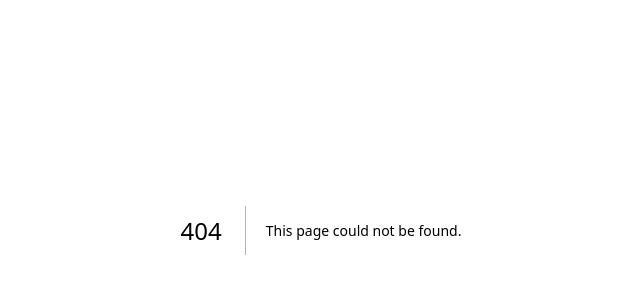
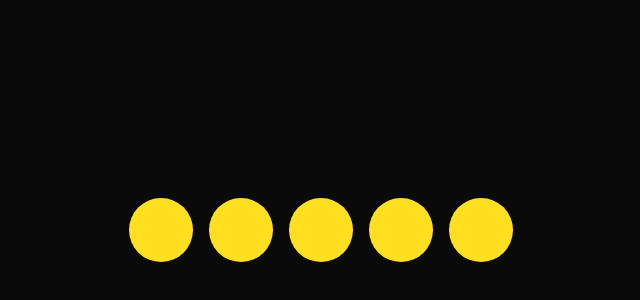
Before and after one commit to shivvyadav/nextjs-motion-animation, a Next.js app: page /stagger-animation in a window 1280 px wide. Before the commit this address had no page. Shown: the part 170-470 px from the top of the page, without its empty margins (319-959 px from the left). Built offline with nearby package versions, Linux system fonts and the light colour scheme.

Commit message:
stagger animation in motion

```diff
--- /dev/null
+++ b/src/app/stagger-animation/page.tsx
@@ -0,0 +1,49 @@
+import * as motion from "motion/react-client";
+
+const parentVariants = {
+  hidden: {
+    opacity: 0,
+    transition: {
+      when: "afterChildren",
+      staggerChildren: 0.1,
+    },
+  },
+  visible: {
+    opacity: 1,
+    transition: {
+      when: "beforeChildren",
+      staggerChildren: 0.1,
+    },
+  },
+};
+
+const childVariants = {
+  hidden: {
+    opacity: 0,
+    y: 16,
+  },
+  visible: {
+    opacity: 1,
+    y: 0,
+  },
+};
+
+export default function StaggerAnimation() {
+  return (
+    <div className='h-screen flex justify-center items-center gap-8 px-32 py-8 max-w-5xl mx-auto bg-neutral-950'>
+      <motion.div
+        variants={parentVariants}
+        initial='hidden'
+        animate='visible'
+        className='flex gap-4'>
+        {[...Array(5)].map((_, index) => (
+          <motion.div
+            variants={childVariants}
+            key={index}
+            className='bg-yellow-300 size-16 rounded-full'
+          />
+        ))}
+      </motion.div>
+    </div>
+  );
+}
```
